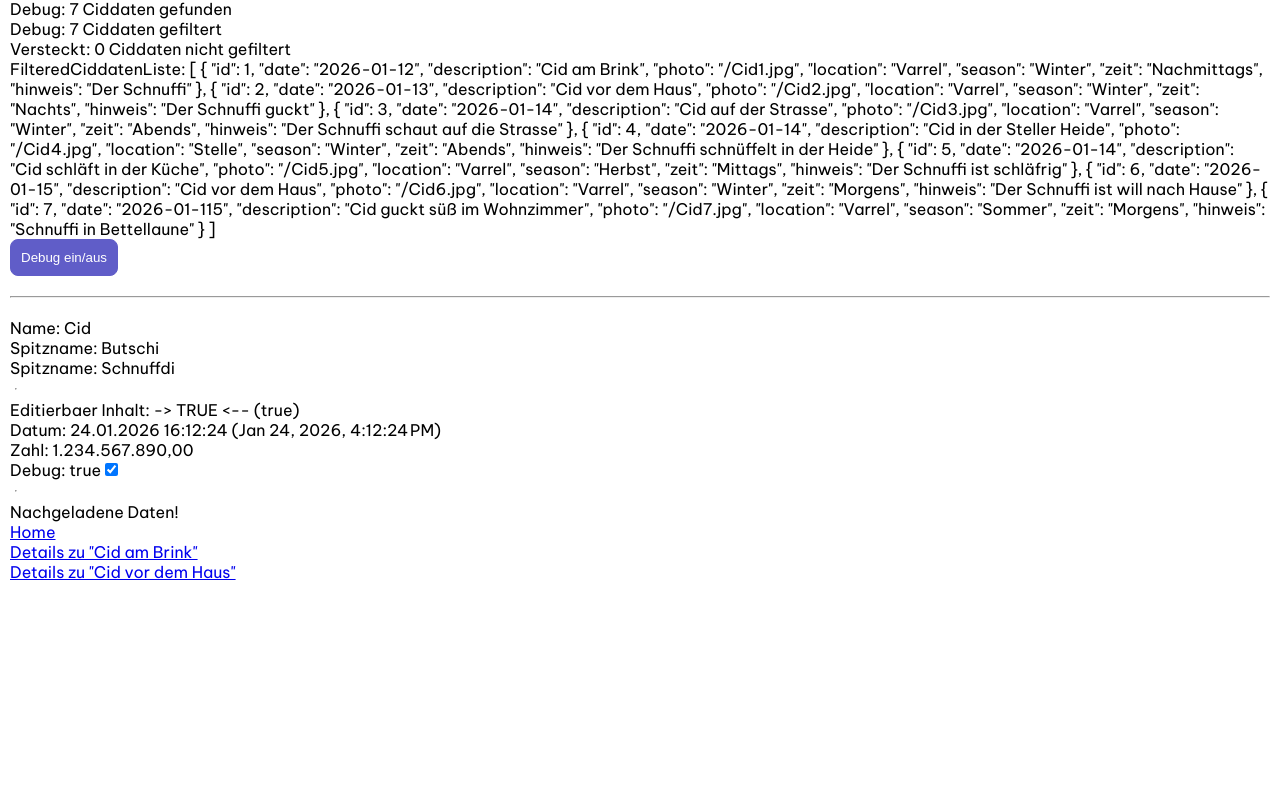
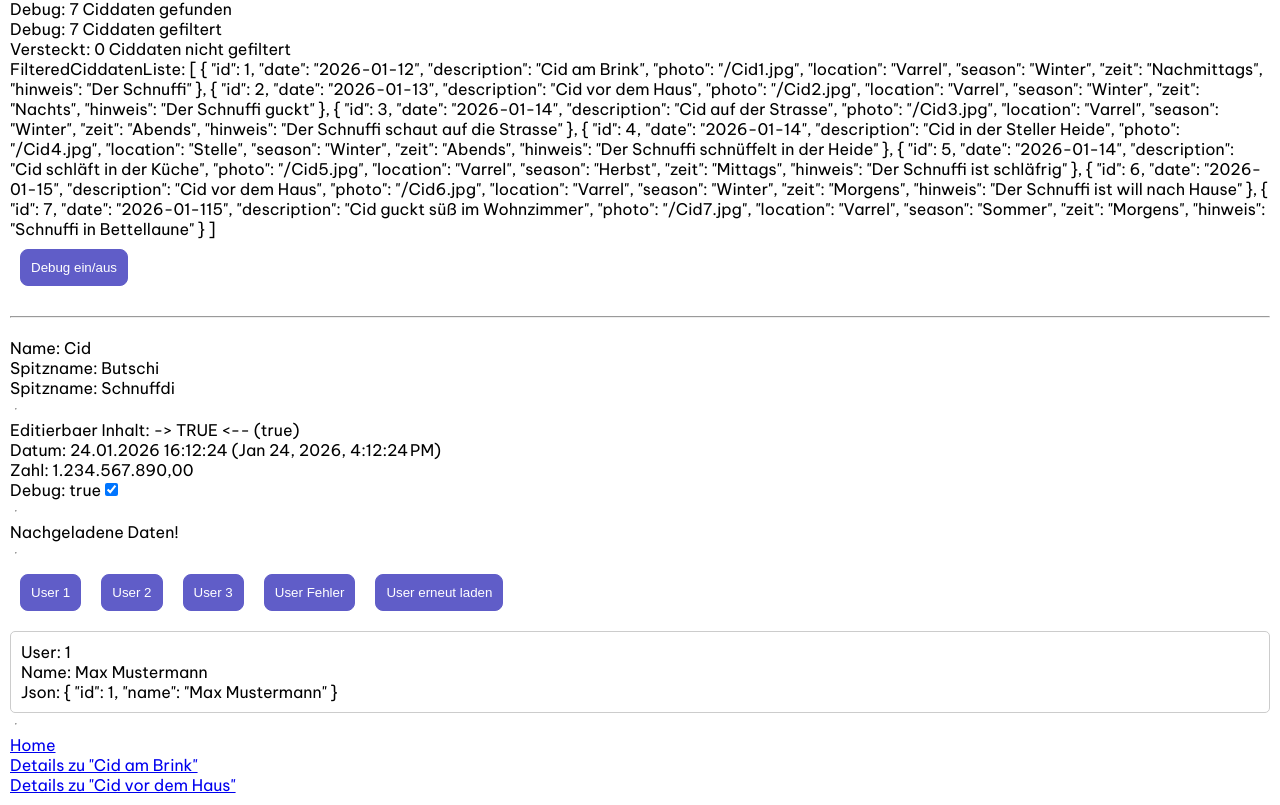
Before and after one commit to mbeier1406/ng-chaos, an Angular app: page / in a window 1280 px wide. Shown: the part 1577-2382 px from the top of the page. Before the commit the page ends 2169 px from the top, so only its background shows below. Built offline with nearby package versions, Linux system fonts and the light colour scheme; data requests are answered from the project's data file.

Commit message:
Beispiel für das Laden von Daten über eine asynchrone Ressource.

```diff
--- a/src/app/app.ts
+++ b/src/app/app.ts
@@ -22,14 +22,14 @@ export class App {
   protected readonly title = signal('Chaos');
   protected readonly brandSectionStyle = signal<'brand-section-std' | 'brand-section-white'>('brand-section-std');
   protected readonly brandSectionStyleText = computed(() => this.brandSectionStyle() === 'brand-section-std' ? 'Standard-Style' : 'Weißer Hintergrund');
-  protected readonly brandSectionStyleWritableText = linkedSignal(() => this.brandSectionStyle() === 'brand-section-std' ? 'Standard-Style' : 'Weißer Hintergrund');
+  protected readonly brandSectionStyleWritableText = linkedSignal(() => this.brandSectionStyle() === 'brand-section-std' ? 'Standard' : 'Weiß');
 
   toggleBrandSectionStyle() {
     this.brandSectionStyle.update(style => style === 'brand-section-std' ? 'brand-section-white' : 'brand-section-std');
   }
 
   toggleBrandSectionStyleWritableText() {
-    this.brandSectionStyleWritableText.update(style => style === 'Standard-Style' ? 'Weißer Hintergrund' : 'Standard-Style');
+    this.brandSectionStyleWritableText.update(style => style === 'Standard' ? 'Weiß' : 'Standard');
   }
 
 }
--- a/src/app/debug/debug.css
+++ b/src/app/debug/debug.css
@@ -8,3 +8,20 @@ hr {
     margin-bottom: 10px;
     margin-left: 5px;
 }
+
+.user-value {
+    border: 1px solid #ccc;
+    padding: 10px;
+    margin: 10px 0;
+    border-radius: 5px;
+}
+
+button {
+    margin: 10px;
+    padding: 10px;
+    border: solid 1px var(--primary-color);
+    background: var(--primary-color);
+    color: white;
+    border-radius: 8px;
+    cursor: pointer;
+}
--- a/src/app/debug/debug.html
+++ b/src/app/debug/debug.html
@@ -43,3 +43,25 @@
         <p>Fehler beim Laden dieses Inhalts.</p>
     }
 </section>
+<hr />
+<section>
+    <button type="button" (click)="setUser(1)">User 1</button>
+    <button type="button" (click)="setUser(2)">User 2</button>
+    <button type="button" (click)="setUser(3)">User 3</button>
+    <button type="button" (click)="setUser(4)">User Fehler</button>
+    <button type="button" (click)="reloadUser()">User erneut laden</button>
+    @if (isLoading()) {
+        <p>Laden...</p>
+    } @else if (hasError()) {
+        <p>Fehler beim Laden des Users.</p>
+    } @else if (userResource.hasValue()) {
+        <div class="user-value">
+            <p>User: {{ userResource.value().id }}</p>
+            <p>Name: {{ userResource.value().name }}</p>
+            <p>Json: {{ userResource.value() | json }}</p>
+        </div>
+    } @else {
+        <p>Kein User geladen</p>
+    }
+</section>
+<hr />
--- a/src/app/debug/debug.ts
+++ b/src/app/debug/debug.ts
@@ -1,10 +1,11 @@
-import { Component, input, output } from '@angular/core';
+import { Component, computed, input, output, resource, signal } from '@angular/core';
 import { UpperCasePipe, LowerCasePipe, JsonPipe, DatePipe, DecimalPipe } from '@angular/common';
 import { FormsModule } from '@angular/forms';
 import { CidNamen, CID_NAMEN_LISTE } from '../cid-namen';
 import { Ciddaten } from '../ciddaten';
 import { Loader } from "../loader/loader";
 import { BoldPipe } from "../bold-pipe";
+import { loadUser } from "../user-api";
 
 /**
  * Debug-Component zur Anzeige von Debug-Informationen
@@ -60,6 +61,38 @@ export class Debug {
   datum : Date = new Date();
 
   /**
+   * ID des zu ladenden Users
+   * @default 1
+   */
+  userId = signal(1);
+
+  /**
+   * Resource für den User
+   * @description
+   * Lädt den User aus der Datenbank, Datei oder Konstanten.
+   */
+  userResource = resource({
+    params: () => ({id: this.userId()}),
+    loader: (args) => loadUser(args.params.id)
+  });
+
+  /**
+   * Status des User-Ladevorgangs
+   * @description
+   * Gibt an, ob der User-Ladevorgang läuft.
+   * Das ist beim Wechsel des anzuzeihenden Users oder beim Reload der Fall.
+   */
+  isLoading = computed(() => this.userResource.status() === 'loading' || this.userResource.isLoading());
+
+  /**
+   * Status des User-Ladevorgangs
+   * @description
+   * Gibt an, ob der User-Ladevorgang einen Fehler hat.
+   */
+  hasError = computed(() => this.userResource.status() === 'error');
+
+
+  /**
    * Schaltet den Debug-Modus ein/aus
    *
    * @description
@@ -83,4 +116,20 @@ export class Debug {
   setDebugStatus() {
     this.debugStatus = `Debug: ${this.debug}`;
   }
+
+  /**
+   * Setzt die ID des zu ladenden Users
+   * @param id - Die ID des zu ladenden Users
+   */
+  setUser(id: number) {
+    this.userId.set(id);
+  }
+
+  /**
+   * Lädt den User erneut
+   */
+  reloadUser() {
+    this.userResource.reload();
+  }
+
 }
```
Also changed, not shown: src/app/user-api.ts (added, +22 -0 lines), 1 other file (tests, documents, lock files or other folders).
